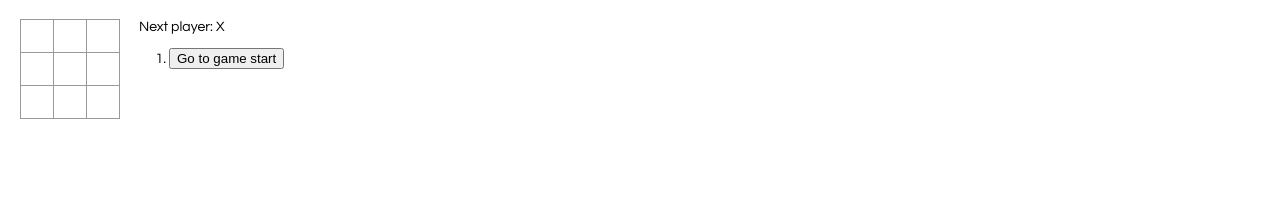
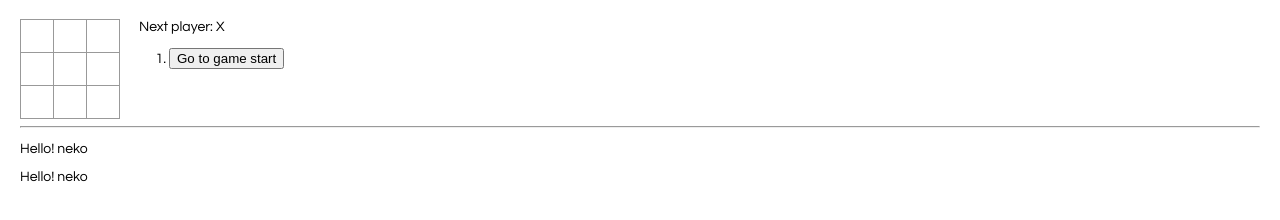
Before and after one commit to kobayashi-m42/react-tutorial, a React app: page / in a window 1280 px wide. Built offline with nearby package versions, Linux system fonts and the light colour scheme.

Commit message:
JSXを利用して画面に文字を表示する

```diff
--- a/public/index.html
+++ b/public/index.html
@@ -26,6 +26,8 @@
       You need to enable JavaScript to run this app.
     </noscript>
     <div id="root"></div>
+    <hr>
+    <div id="dotinstall"></div>
     <!--
       This HTML file is a template.
       If you open it directly in the browser, you will see an empty page.
--- a/src/index.js
+++ b/src/index.js
@@ -144,3 +144,15 @@ function calculateWinner(squares) {
   }
   return null;
 }
+
+// ========================================
+// 以下はドットインストールのコード
+
+const name = 'neko';
+ReactDOM.render(
+  <div>
+    <p>Hello! {name}</p>
+    <p>Hello! {name}</p>
+  </div>,
+  document.getElementById('dotinstall')
+);
```
